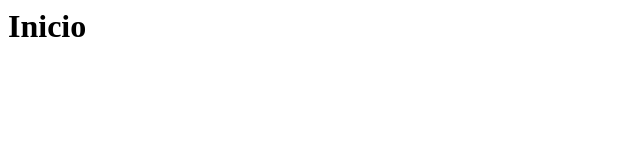
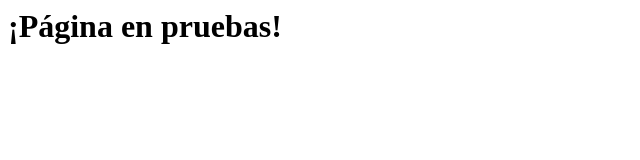
Before and after one commit to carloque/carloque.github.io, a plain HTML site: page index.html in a window 1280 px wide. Shown: the whole page, without its empty margins (0-640 px from the left). Drawn offline with Linux system fonts and the light colour scheme.

Commit message:
Update index.html

```diff
--- a/index.html
+++ b/index.html
@@ -1,5 +1,5 @@
 <html>
   <body>
-    <h1 text-align="center">Inicio</h1>
+    <h1 text-align="center">¡P&aacute;gina en pruebas!</h1>
   </body>
 </html>
```
